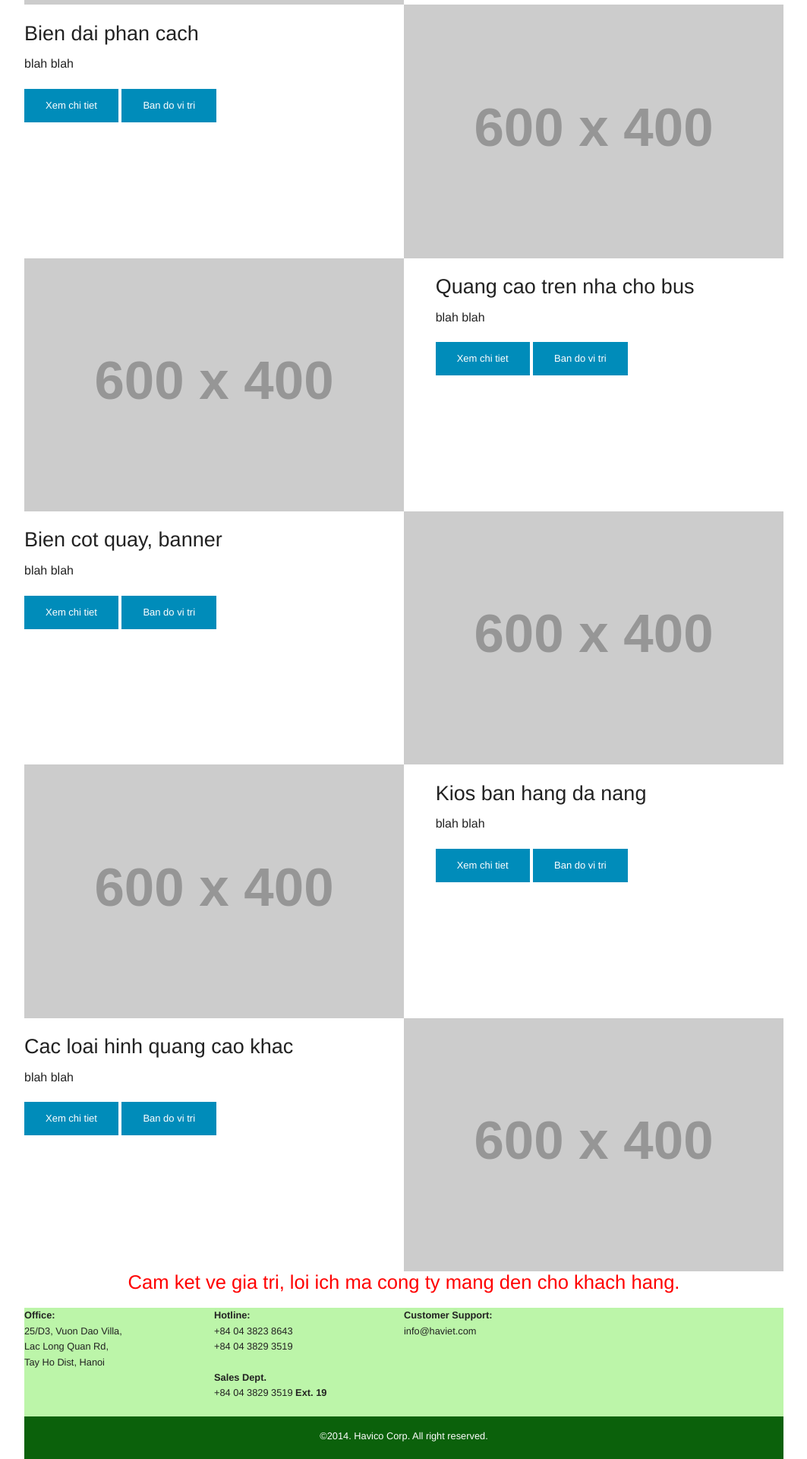
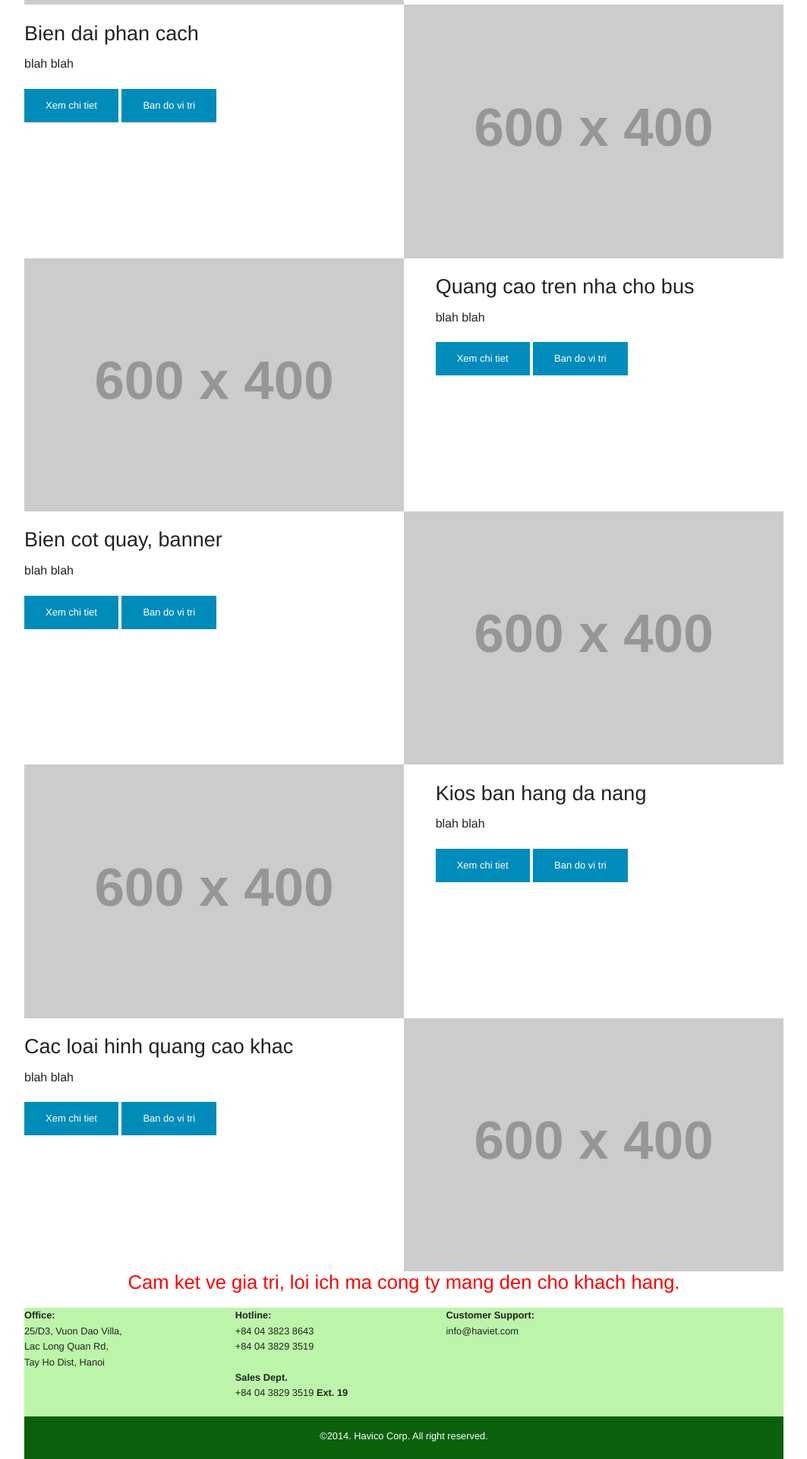
Before and after one commit to haviet/static-on-foundation, a Jekyll site: the page built from index.html, in a window 1280 px wide. Shown: the part 1045-2965 px from the top of the page at 76% size, without its empty margins (108-1171 px from the left). Built offline with Jekyll 4.4.1, drawn with Linux system fonts in a browser that asks for light colours.

Commit message:
Update footer.html

```diff
--- a/_includes/footer.html
+++ b/_includes/footer.html
@@ -1,14 +1,16 @@
 <!-- hide on small sreen -->
 <div class="show-for-medium-up">
 <div class="row collapse closing-line light-green-bg">
-	<div class="medium-3 columns">
+	<div class="medium-10 medium-centered">
+		<div class="row collapse">
+			<div class="medium-4 columns">
 				<p><strong>Office:</strong><br>
 				25/D3, Vuon Dao Villa,<br>
 				Lac Long Quan Rd,<br>
 				Tay Ho Dist, Hanoi</p>
 			</div>
 
-	<div class="medium-3 columns">
+			<div class="medium-4 columns">
 				<p><strong>Hotline:</strong><br>
 				+84 04 3823 8643<br>
 				+84 04 3829 3519</p>
@@ -17,11 +19,12 @@
 
 			</div>
 
-	<div class="medium-3 columns end">
+			<div class="medium-4 columns end">
 				<p><strong>Customer Support:</strong><br>
 				info@haviet.com</p>
 			</div>
-
+		</div>
+	</div>
 </div>
 </div>
 
```
Lines whose indentation alone changed are shown as unchanged.
